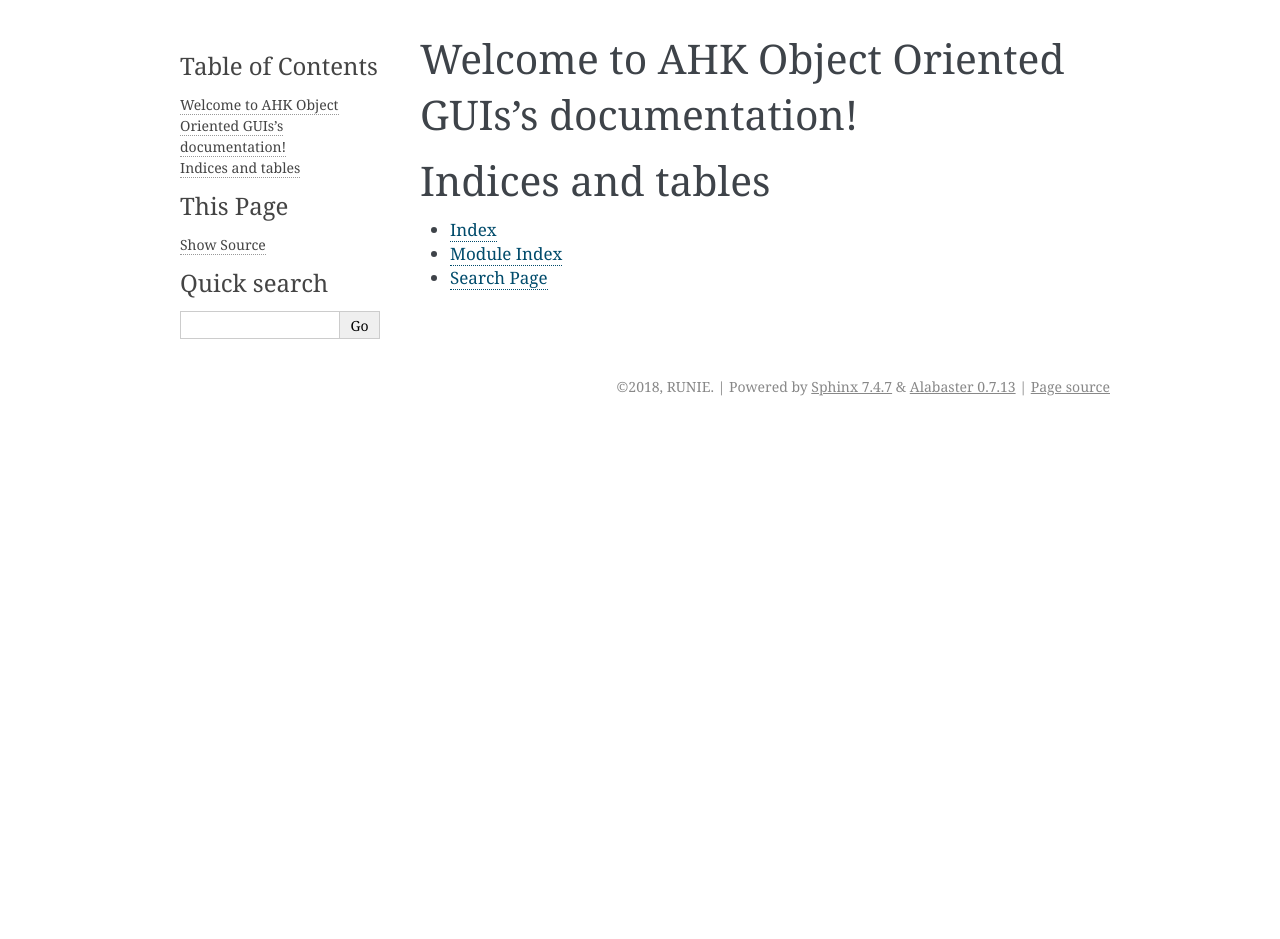
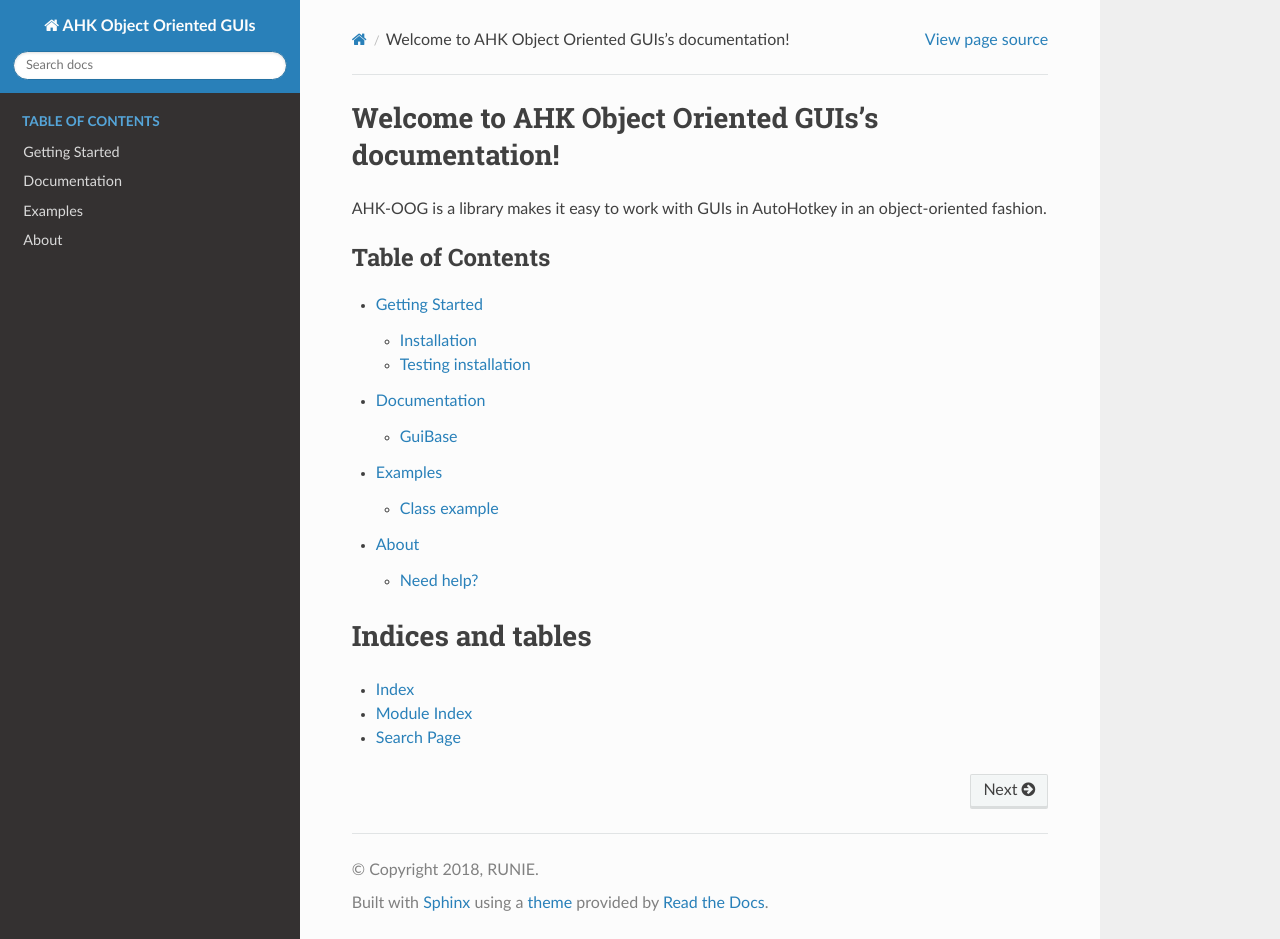
Before and after one commit to Run1e/AHK-Object-Oriented-GUIs, a Sphinx documentation site: the page built from docs/index.rst, in a window 1280 px wide and 939 px high. Built offline with Sphinx 7.4.7 and the Read the Docs theme 2.0.0, drawn with Linux system fonts in a browser that asks for light colours.

Commit message:
Starting docs writing

```diff
--- /dev/null
+++ b/docs/about.rst
@@ -0,0 +1,13 @@
+########
+About
+########
+
+AHK Object Oriented GUIs is an attempt at making working with GUIs in AHK v1.1 more intuitive and clean.
+It aims at providing an object oriented way of working with GUIs.
+
+Need help?
+~~~~~~~~~~
+
+Talk to me on the official AutoHotkey Discord server!
+
+Invite: https://discord.gg/g5MagEr
--- a/docs/conf.py
+++ b/docs/conf.py
@@ -74,7 +74,11 @@
 # The theme to use for HTML and HTML Help pages.  See the documentation for
 # a list of builtin themes.
 #
-html_theme = 'alabaster'
+html_theme = 'sphinx_rtd_theme'
+
+# Language used in code boxes
+#
+highlight_language = 'autohotkey'
 
 # Theme options are theme-specific and customize the look and feel of a theme
 # further.  For a list of options available for each theme, see the
--- /dev/null
+++ b/docs/documentation.rst
@@ -0,0 +1,91 @@
+###############
+Documentation
+###############
+
+
+GuiBase
+--------
+
+.. class:: GuiBase
+
+The ``GuiBase`` class is the main class that represents a GUI.
+
+It can either be instantiated directly, or you can extend upon it for more complicated GUIs. See the :ref:`examples`.
+
+   .. currentmodule:: GuiBase
+
+Library info
+~~~~~~~~~~~~
+
+.. data:: __Version
+
+   Contains the current version of the library.
+
+Attributes and properties
+~~~~~~~~~~~~~~~~~~~~~~~~~~~
+
+.. data:: Title
+
+   Get or set the window title.
+
+.. data:: hwnd
+
+   Contains the window handle.
+
+.. attribute:: ahk_id
+
+   Shorthand for ``"ahk_id" . hwnd``
+
+.. data:: Visible
+
+   Bool indicating whether the window is visible or hidden.
+
+.. data:: BackgroundColor
+
+   Get or set the background color.
+
+.. data:: ControlColor
+
+   Get or set the control (foreground) color.
+
+.. data:: Position
+
+   Instance of ``GuiBase.WindowPosition`` representing the position and size of the GUI window.
+
+Meta-functions
+~~~~~~~~~~~~~~
+
+.. function:: __New(Title := "AutoHotkey Window", Options := "")
+
+   Creates a new instance of the class. Should be called by the ``new`` keyword, not directly.
+
+   :param Title: Title of the window
+   :param Options: Options string
+   :return: ``GuiBase`` instance
+
+Methods
+~~~~~~~
+
+.. function:: Show(Options := "")
+
+   Shows the GUI window.
+
+   :param Options: Options string
+
+.. function:: Hide(Options := "")
+
+   Hides the GUI window.
+
+   :param Options: Options string
+
+.. function:: Destroy(Options := "")
+
+   Destroys the GUI, and all ``GuiBase.ControlType`` instances related to it. All references should be cleared after running this method. It's a good idea to clear all references to the instance so it can be freed.
+
+.. function:: Print(Text)
+
+   Calls the function reference in ``Instance.Debug`` with ``Text``.
+
+   Essentially a shorthand for ``Instance.Debug.Call(Text)``
+
+   :param Text: Any string
--- /dev/null
+++ b/docs/examples.rst
@@ -0,0 +1,10 @@
+###############
+Examples
+###############
+
+Class example
+============
+
+In this example we extend the ``GuiBase`` class and build upon it to make our own GUI.
+
+.. code-block: ahk
--- /dev/null
+++ b/docs/getting-started.rst
@@ -0,0 +1,23 @@
+###############
+Getting Started
+###############
+
+Installation
+============
+
+1. Download or clone the repository at https://github.com/Run1e/AHK-Object-Oriented-GUIs
+2. Copy the ``gui`` folder into your project
+3. Include the library in your project by doing ``#Include gui\GuiBase.ahk``
+
+Testing installation
+====================
+
+Here's a small snippet you can try to check if your installation was successful:
+
+.. code-block:: ahk
+
+   MyGui := new GuiBase("Title", "-MinimizeBox")
+   MyGui.AddButton("w200", "Button Text")
+   MyGui.Show()
+
+It will create and show a small, simplistic GUI consisting of a single button.
--- a/docs/index.rst
+++ b/docs/index.rst
@@ -6,10 +6,16 @@
 Welcome to AHK Object Oriented GUIs's documentation!
 ====================================================
 
+AHK-OOG is a library makes it easy to work with GUIs in AutoHotkey in an object-oriented fashion.
+
 .. toctree::
    :maxdepth: 2
-   :caption: Contents:
+   :caption: Table of Contents
 
+   getting-started
+   documentation
+   examples
+   about
 
 
 Indices and tables
```
Also changed, not shown: 5 other files.
